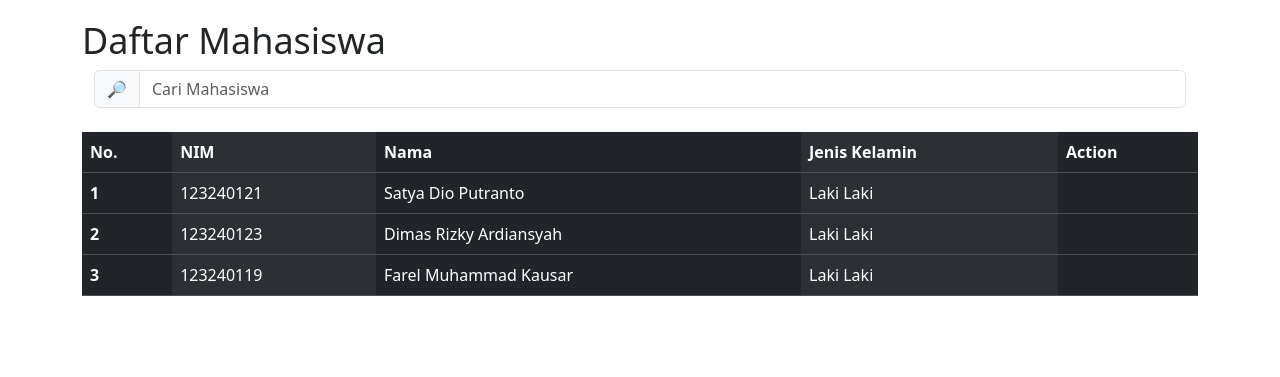
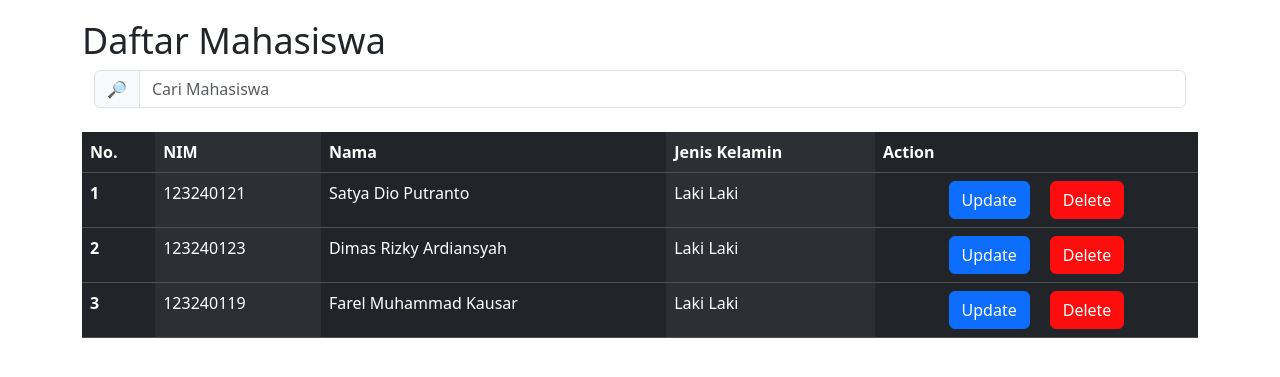
Before and after one commit to Diooo00/tugas1, a PHP site: page / in a window 1280 px wide. Shown: the part 61-438 px from the top of the page. Run offline with PHP 8.4, Linux system fonts and the light colour scheme.

Commit message:
nambahin button di table

```diff
--- a/index.html
+++ b/index.html
@@ -62,21 +62,33 @@
                     <td>123240121</td>
                     <td>Satya Dio Putranto</td>
                     <td>Laki Laki</td>
-                    <td></td>
+                    <td><div class="d-md-flex justify-content-md-center">
+                        <button class="btn btn-primary1" type="button">Update</button>
+                        <button class="btn btn-primary2" type="button">Delete</button>
+                        </div>
+                    </td>
                     </tr>
                     <tr>
                     <th scope="row">2</th>
                     <td>123240123</td>
                     <td>Dimas Rizky Ardiansyah</td>
                     <td>Laki Laki</td>
-                    <td></td>
+                    <td><div class="d-md-flex justify-content-md-center">
+                        <button class="btn btn-primary1" type="button">Update</button>
+                        <button class="btn btn-primary2" type="button">Delete</button>
+                        </div>
+                    </td>
                     </tr>
                     <tr>
                     <th scope="row">3</th>
                     <td>123240119</td>
                     <td>Farel Muhammad Kausar</td>
                     <td>Laki Laki</td>
-                    <td></td>
+                    <td><div class="d-md-flex justify-content-md-center">
+                        <button class="btn btn-primary1" type="button">Update</button>
+                        <button class="btn btn-primary2" type="button">Delete</button>
+                        </div>
+                    </td>
                     </tr>
                 </tbody>
             </table>
--- a/style.css
+++ b/style.css
@@ -3,3 +3,17 @@
     color: #212529;
     margin-top: 10vh;
 }
+
+.btn-primary1{
+    background-color: #0d6efd;
+    border-color: #0d6efd;
+    margin-right: 10px;
+    color: white;
+}
+
+.btn-primary2{
+    background-color: #fd0d0d;
+    border-color: #fd0d0d;
+    color: white;
+    margin-left: 10px;
+}
```
